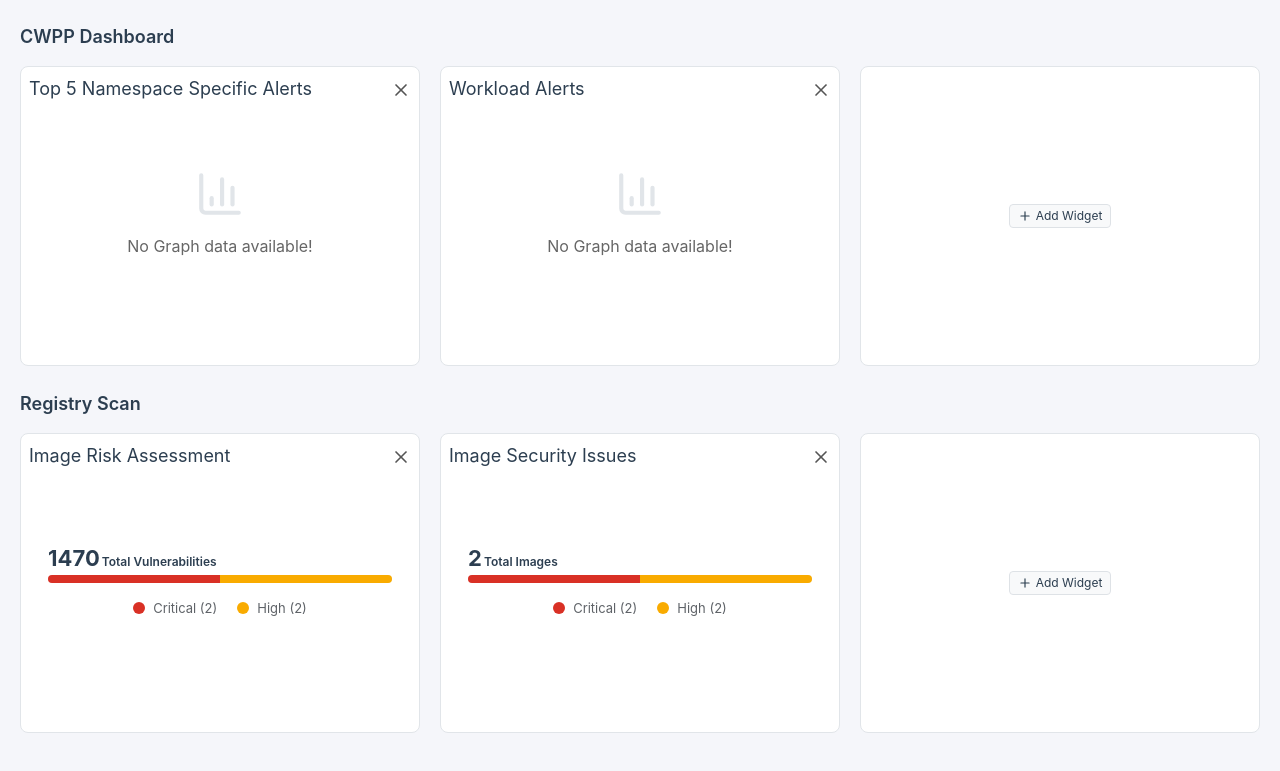
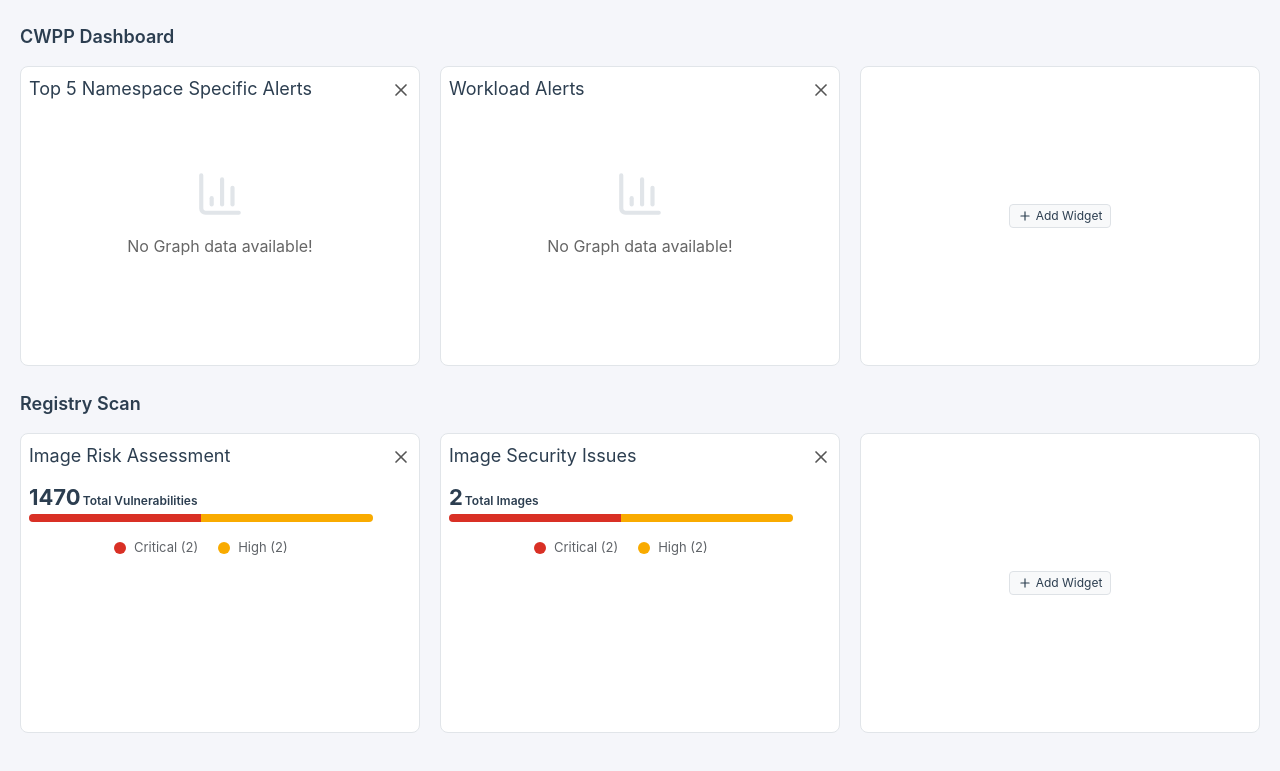
Before and after one commit to Dibya12345/accunox_frontend, a React (Vite) app: page / in a window 1280 px wide. Shown: the part 489-1260 px from the top of the page. Built offline with nearby package versions, Linux system fonts and the light colour scheme.

Commit message:
fixed css

```diff
--- a/src/components/ui/RiskAssementWidget/riskassementwidget.scss
+++ b/src/components/ui/RiskAssementWidget/riskassementwidget.scss
@@ -9,9 +9,7 @@ $risk-bg: #f1f3f4;
   overflow: hidden;
   height: 300px;
   padding: 8px;
-  display: flex;
-  flex-direction: column;
-  justify-content: flex-start;
+
   align-items: center;
   position: relative;
 
@@ -49,7 +47,7 @@ $risk-bg: #f1f3f4;
   text-align: start;
   display: flex;
   flex-direction: column;
-  justify-content: center;
+  justify-content: flex-start;
   height: 70%;
 
   .risk-number {
```
